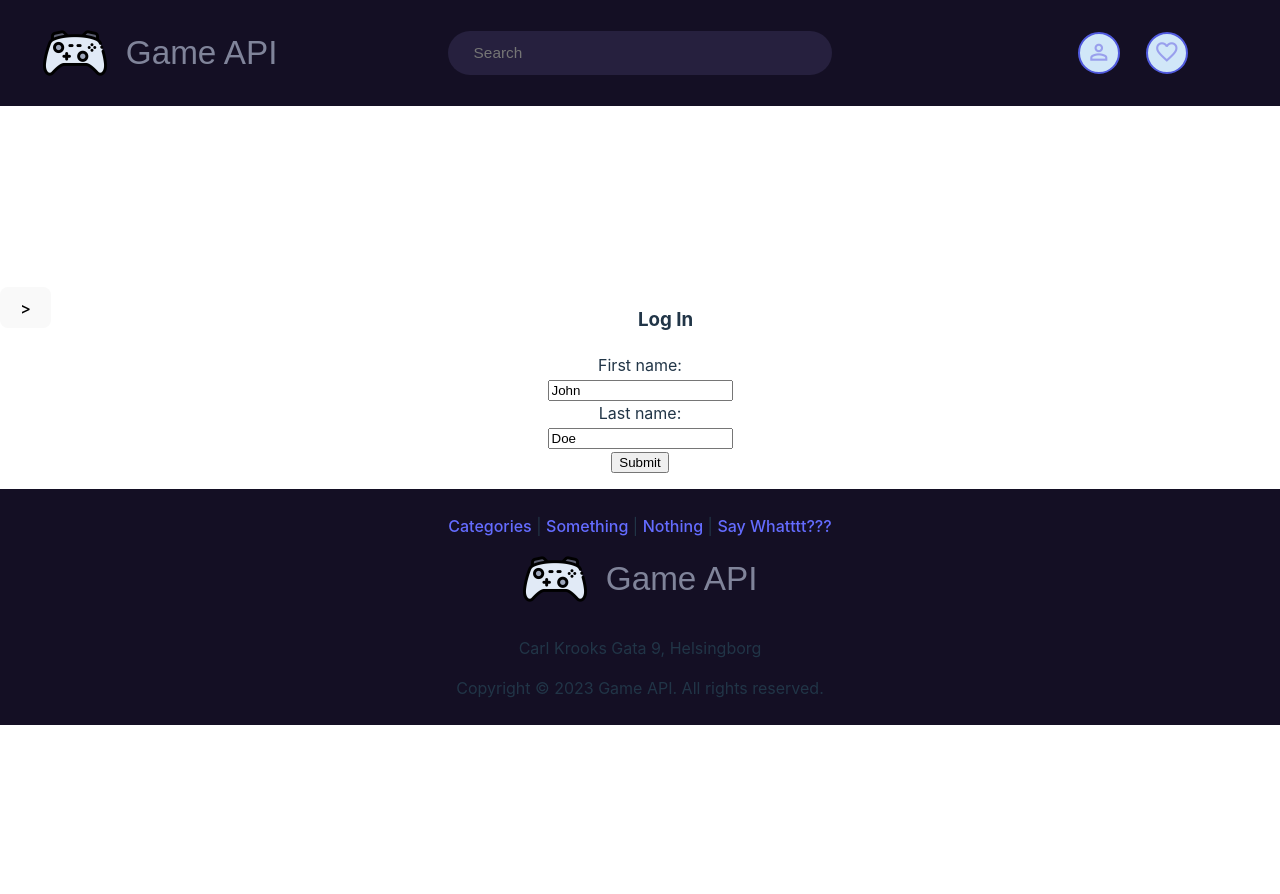
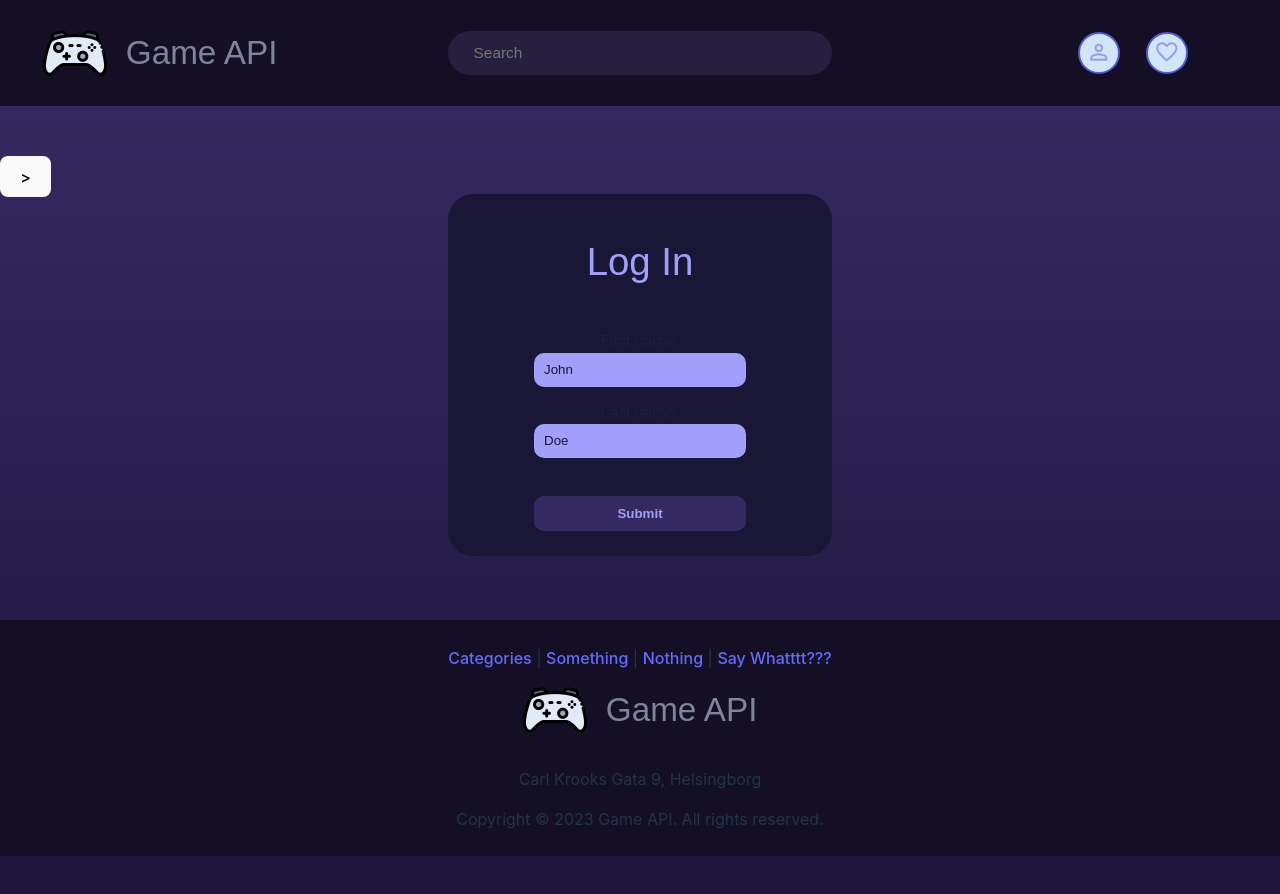
Before and after one commit to Eduard4002/steam-API-project, a React (Vite) app: page /login in a window 1280 px wide. Shown: the top 894 px of the page. Built offline with nearby package versions, Linux system fonts and the light colour scheme.

Commit message:
Log in finished

```diff
--- a/src/assets/css/logInPage.css
+++ b/src/assets/css/logInPage.css
@@ -0,0 +1,48 @@
+body {
+    background: rgb(53,41,97);
+    background: linear-gradient(180deg, rgba(53,41,97,1) 0%, rgba(29,21,58,1) 100%);
+}
+.logInDiv {
+    background-color: rgb(26,22,53);
+    border-radius: 25px;
+    margin: auto;
+    width: 30vw;
+}
+.logInDiv > h3 {
+    color: rgb(161,159,250);
+    font-size: 3vw;
+    font-weight: lighter;
+    font-family: Arial, Helvetica, sans-serif;
+    padding-top: 3vw;
+}
+.logInForm label {
+    font-size: 1.25vw;
+    font-weight: lighter;
+}
+.logInForm input {
+    border-radius: 10px;
+    border: none;
+    margin-bottom: 1vw;
+    width: 50%;
+    padding: 0.75vw;
+    background-color: rgb(161,159,250);
+    color: rgb(26,22,53);
+}
+.logInForm input[type=submit] {
+    background-color: rgb(53,41,97);
+    color: rgb(161,159,250);
+    font-weight: bold;
+    margin: 2vw;
+    width: 55%;
+}
+.logInForm input[type=submit]:hover {
+    background-color: rgb(53,41,97);
+    color: rgb(161,159,250);
+    font-weight: bold;
+    margin: 2vw;
+    width: 55%;
+}
+.signUpQ {
+    font-size: 1vw;
+    margin-top: 5vw;
+}
```
